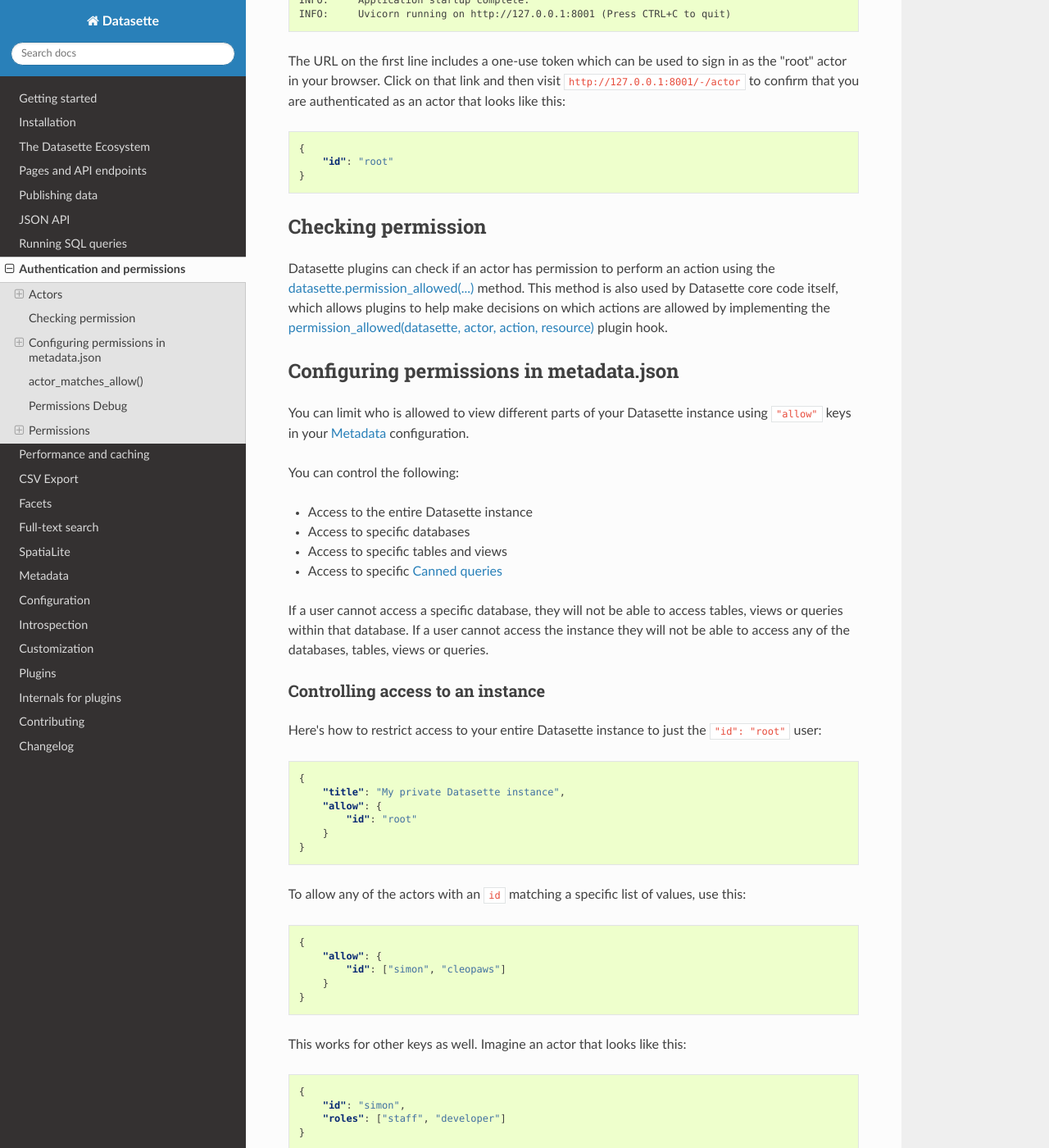
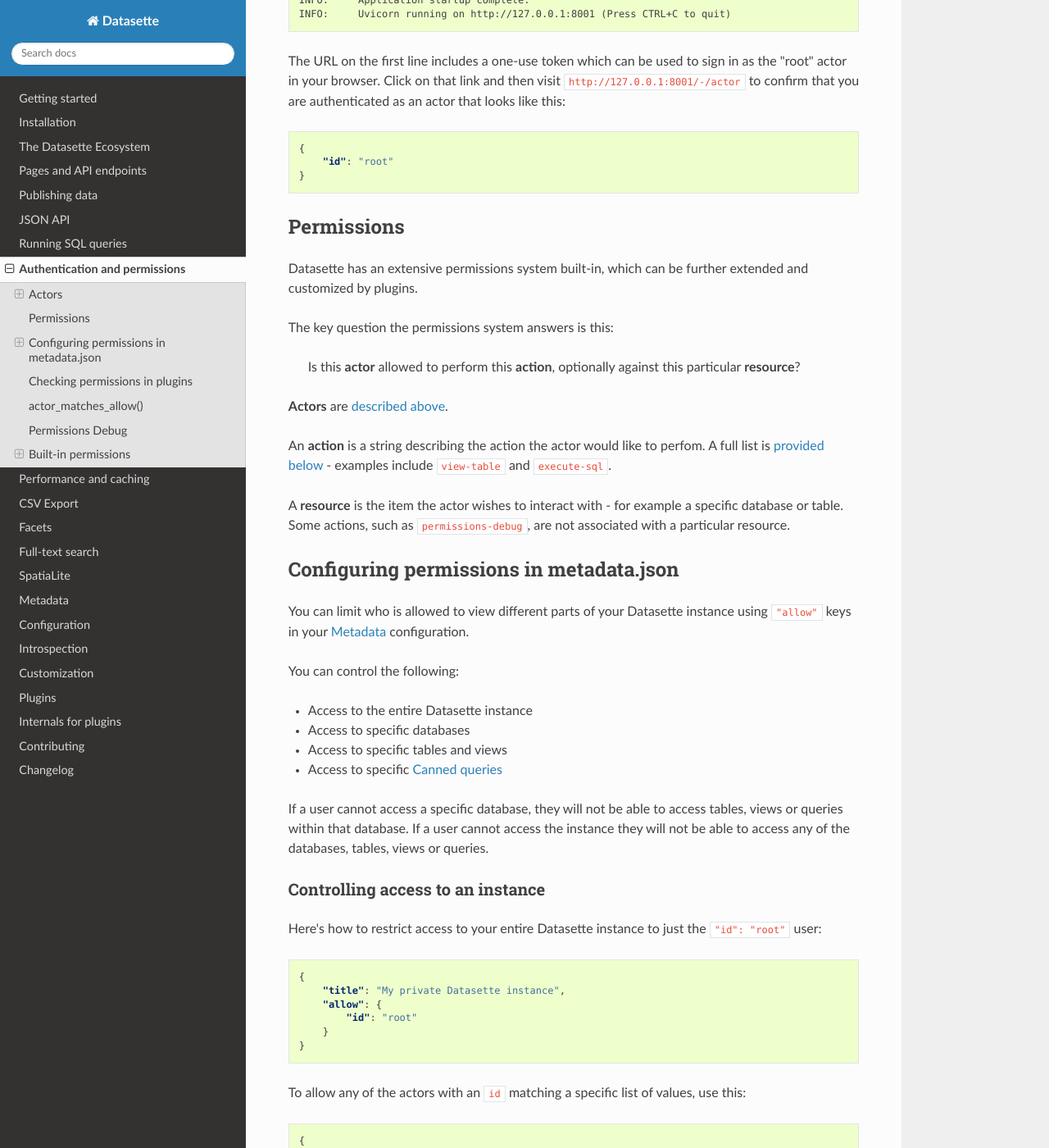
Before and after one commit to simonw/datasette, a Sphinx documentation site: the page built from docs/authentication.rst, in a window 1280 px wide and 1400 px high, scrolled down 1006 px. Shown: the whole window at 82% size. Built offline with Sphinx 7.4.7 and the Read the Docs theme 2.0.0, drawn with Linux system fonts in a browser that asks for light colours; some of the changed text lies outside the part shown.

Commit message:
Improved documentation for permissions, refs #699

```diff
--- a/docs/authentication.rst
+++ b/docs/authentication.rst
@@ -49,10 +49,20 @@
 
 .. _authentication_permissions:
 
-Checking permission
-===================
+Permissions
+===========
 
-Datasette plugins can check if an actor has permission to perform an action using the :ref:`datasette.permission_allowed(...)<datasette_permission_allowed>` method. This method is also used by Datasette core code itself, which allows plugins to help make decisions on which actions are allowed by implementing the :ref:`plugin_permission_allowed` plugin hook.
+Datasette has an extensive permissions system built-in, which can be further extended and customized by plugins.
+
+The key question the permissions system answers is this:
+
+    Is this **actor** allowed to perform this **action**, optionally against this particular **resource**?
+
+**Actors** are :ref:`described above <authentication_actor>`.
+
+An **action** is a string describing the action the actor would like to perfom. A full list is :ref:`provided below <permissions>` - examples include ``view-table`` and ``execute-sql``.
+
+A **resource** is the item the actor wishes to interact with - for example a specific database or table. Some actions, such as ``permissions-debug``, are not associated with a particular resource.
 
 .. _authentication_permissions_metadata:
 
@@ -171,7 +181,7 @@
         }
     }
 
-This works for SQL views as well - you can treat them as if they are tables.
+This works for SQL views as well - you can list their names in the ``"tables"`` block above in the same way as regular tables.
 
 .. warning::
     Restricting access to tables and views in this way will NOT prevent users from querying them using arbitrary SQL queries, `like this <https://latest.datasette.io/fixtures?sql=select+*+from+facetable>`__ for example.
@@ -182,6 +192,8 @@
 
 Controlling access to specific canned queries
 ---------------------------------------------
+
+:ref:`canned_queries` allow you to configure named SQL queries in your ``metadata.json`` that can be executed by users. These queries can be set up to both read and write to the database, so controlling who can execute them can be important.
 
 To limit access to the ``add_name`` canned query in your ``dogs.db`` database to just the :ref:`root user<authentication_root>`:
 
@@ -234,6 +246,15 @@
         }
     }
 
+.. _permissions_plugins:
+
+Checking permissions in plugins
+===============================
+
+Datasette plugins can check if an actor has permission to perform an action using the :ref:`datasette.permission_allowed(...)<datasette_permission_allowed>` method.
+
+Datasette core performs a number of permission checks, :ref:`documented below <permissions>`. Plugins can implement the :ref:`plugin_permission_allowed` plugin hook to participate in decisions about whether an actor should be able to perform a specified action.
+
 .. _authentication_actor_matches_allow:
 
 actor_matches_allow()
@@ -264,8 +285,8 @@
 
 .. _permissions:
 
-Permissions
-===========
+Built-in permissions
+====================
 
 This section lists all of the permission checks that are carried out by Datasette core, along with the ``resource`` if it was passed.
 
--- a/docs/sql_queries.rst
+++ b/docs/sql_queries.rst
@@ -1,3 +1,5 @@
+.. _sql:
+
 Running SQL queries
 ===================
 
@@ -21,6 +23,8 @@
 
 You can also retrieve the results of any query as JSON by adding ``.json`` to
 the base URL.
+
+.. _sql_parameters:
 
 Named parameters
 ----------------
@@ -50,6 +54,8 @@
 statements can be used to change database settings at runtime. If you need to
 include the string "pragma" in a query you can do so safely using a named
 parameter.
+
+.. _sql_views:
 
 Views
 -----
```
Also changed, not shown: other parts of docs/authentication.rst (+2 -2 lines).
